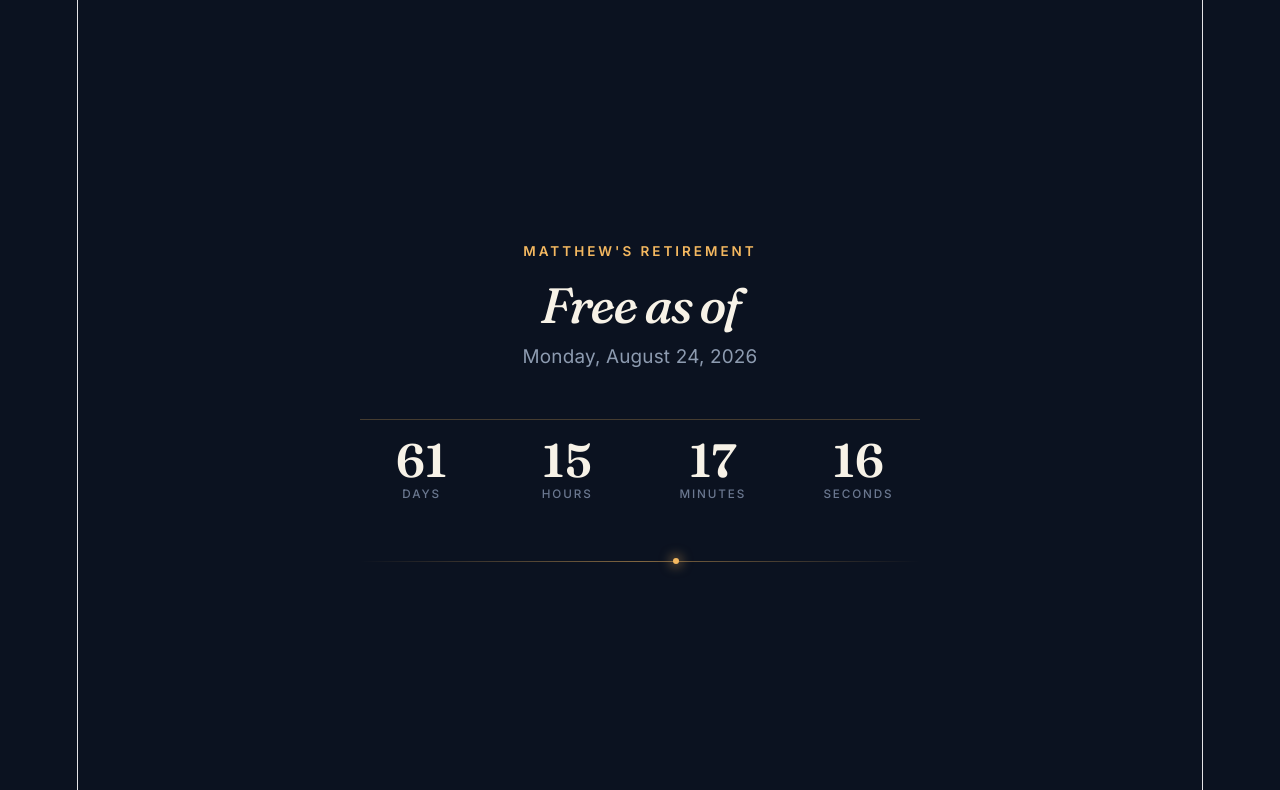
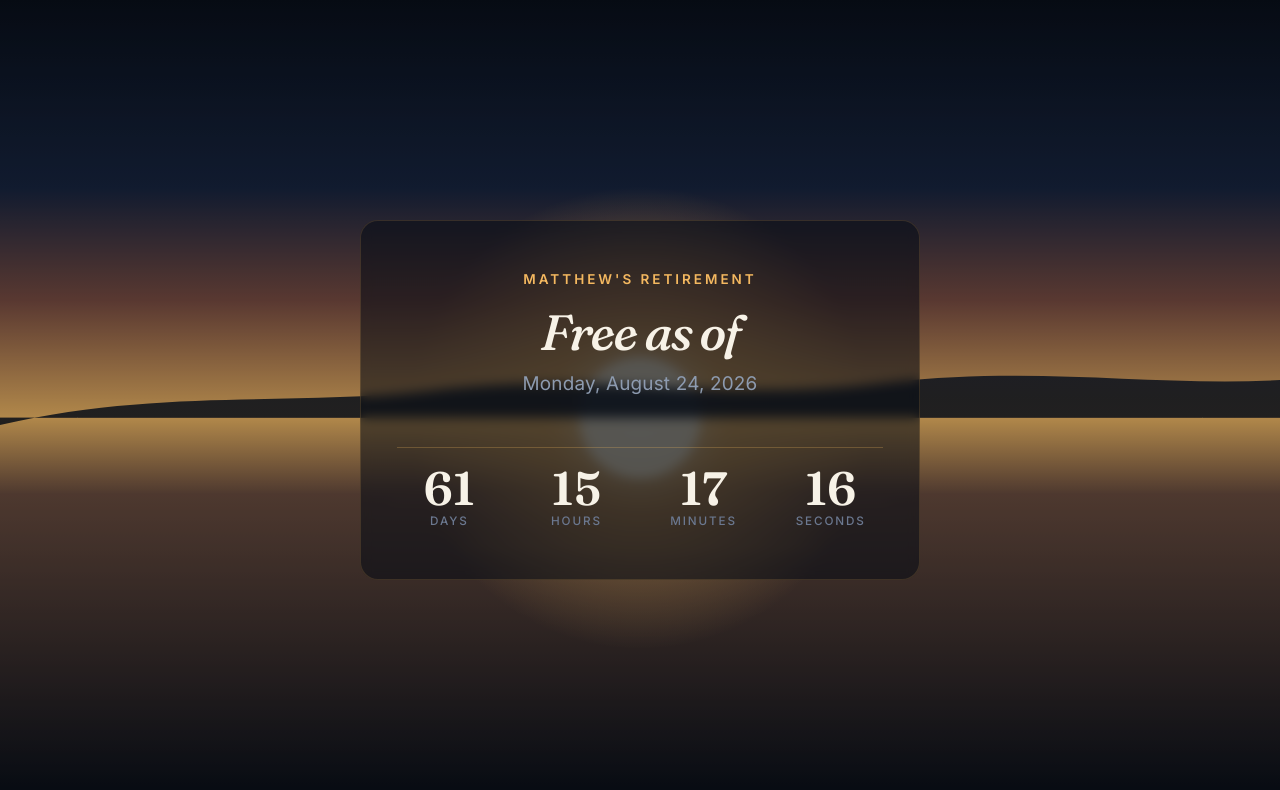
Before and after one commit to mcowell/retirement_countdown, a React (Vite) app: page / in a window 1280 px wide. Shown: the top 790 px of the page. Built offline with nearby package versions, Linux system fonts and the light colour scheme.

Commit message:
Add background

```diff
--- a/src/App.css
+++ b/src/App.css
@@ -12,6 +12,8 @@ body {
 }
 
 .page {
+  position: relative;
+  overflow: hidden;
   min-height: 100vh;
   display: flex;
   align-items: center;
@@ -21,10 +23,26 @@ body {
   color: #c8d3e0;
 }
 
+.bg-scene {
+  position: fixed;
+  inset: 0;
+  width: 100%;
+  height: 100%;
+  z-index: 0;
+}
+
 .card {
   width: 100%;
   max-width: 560px;
   text-align: center;
+  position: relative;
+  z-index: 1;
+  background: rgba(7, 11, 20, 0.55);
+  backdrop-filter: blur(6px);
+  -webkit-backdrop-filter: blur(6px);
+  border: 1px solid rgba(244, 184, 96, 0.15);
+  border-radius: 18px;
+  padding: 2.5rem 2rem;
 }
 
 .eyebrow {
@@ -83,31 +101,6 @@ body {
   color: #6b7890;
 }
 
-.horizon {
-  position: relative;
-  margin-top: 3rem;
-  height: 1px;
-  background: linear-gradient(
-    90deg,
-    transparent,
-    rgba(244, 184, 96, 0.5),
-    transparent
-  );
-}
-
-.sun {
-  position: absolute;
-  top: 50%;
-  left: 50%;
-  width: 6px;
-  height: 6px;
-  border-radius: 50%;
-  background: #f4b860;
-  box-shadow: 0 0 12px 2px rgba(244, 184, 96, 0.6);
-  transform: translate(-50%, -50%);
-  animation: drift 8s ease-in-out infinite;
-}
-
 @keyframes drift {
   0%, 100% { left: 35%; }
   50% { left: 65%; }
--- a/src/App.tsx
+++ b/src/App.tsx
@@ -1,5 +1,6 @@
 import { useEffect, useMemo, useState } from "react";
 import "./App.css";
+import SunriseBackground from "./SunriseBackground";
 
 // Edit this to your actual retirement date/time.
 const RETIREMENT_DATE = new Date("2026-08-24T16:00:00");
@@ -45,6 +46,7 @@ export default function App() {
 
   return (
     <main className="page">
+      <SunriseBackground />
       <div className="card">
         <p className="eyebrow">Matthew's Retirement</p>
         <h1 className="headline">
--- /dev/null
+++ b/src/SunriseBackground.tsx
@@ -0,0 +1,63 @@
+export default function SunriseBackground() {
+  return (
+    <svg
+      className="bg-scene"
+      viewBox="0 0 1600 900"
+      preserveAspectRatio="xMidYMid slice"
+      aria-hidden="true"
+    >
+      <defs>
+        <linearGradient id="sky" x1="0" y1="0" x2="0" y2="1">
+          <stop offset="0%" stopColor="#070b14" />
+          <stop offset="45%" stopColor="#16213a" />
+          <stop offset="72%" stopColor="#7a4a3d" />
+          <stop offset="100%" stopColor="#f4b860" />
+        </linearGradient>
+
+        <linearGradient id="lake" x1="0" y1="0" x2="0" y2="1">
+          <stop offset="0%" stopColor="#f4b860" />
+          <stop offset="20%" stopColor="#6a4a3a" />
+          <stop offset="100%" stopColor="#060a12" />
+        </linearGradient>
+
+        <radialGradient id="sunGlow" cx="50%" cy="50%" r="50%">
+          <stop offset="0%" stopColor="#fff3d6" stopOpacity="0.95" />
+          <stop offset="40%" stopColor="#f4b860" stopOpacity="0.55" />
+          <stop offset="100%" stopColor="#f4b860" stopOpacity="0" />
+        </radialGradient>
+
+        <linearGradient id="hill" x1="0" y1="0" x2="0" y2="1">
+          <stop offset="0%" stopColor="#0c1422" />
+          <stop offset="100%" stopColor="#070b14" />
+        </linearGradient>
+      </defs>
+
+      {/* sky */}
+      <rect x="0" y="0" width="1600" height="470" fill="url(#sky)" />
+
+      {/* lake */}
+      <rect x="0" y="470" width="1600" height="430" fill="url(#lake)" />
+
+      {/* sun glow + disc, straddling the horizon */}
+      <circle cx="800" cy="470" r="260" fill="url(#sunGlow)" />
+      <circle cx="800" cy="470" r="68" fill="#fff3d6" opacity="0.9" />
+
+      {/* distant hill silhouette */}
+      <path
+        d="M0,500 C220,430 380,460 560,440 C760,415 880,455 1080,430 C1280,408 1420,445 1600,420 L1600,470 L0,470 Z"
+        fill="url(#hill)"
+        opacity="0.85"
+      />
+
+      {/* ripple lines on the lake, fading with distance */}
+      <g stroke="#f4b860" strokeWidth="2" opacity="0.18">
+        <line x1="560" y1="520" x2="1040" y2="520" />
+        <line x1="520" y1="565" x2="1080" y2="565" />
+        <line x1="600" y1="615" x2="1000" y2="615" />
+      </g>
+
+      {/* soft vignette so foreground text stays legible */}
+      <rect x="0" y="0" width="1600" height="900" fill="#070b14" opacity="0.28" />
+    </svg>
+  );
+}
```
